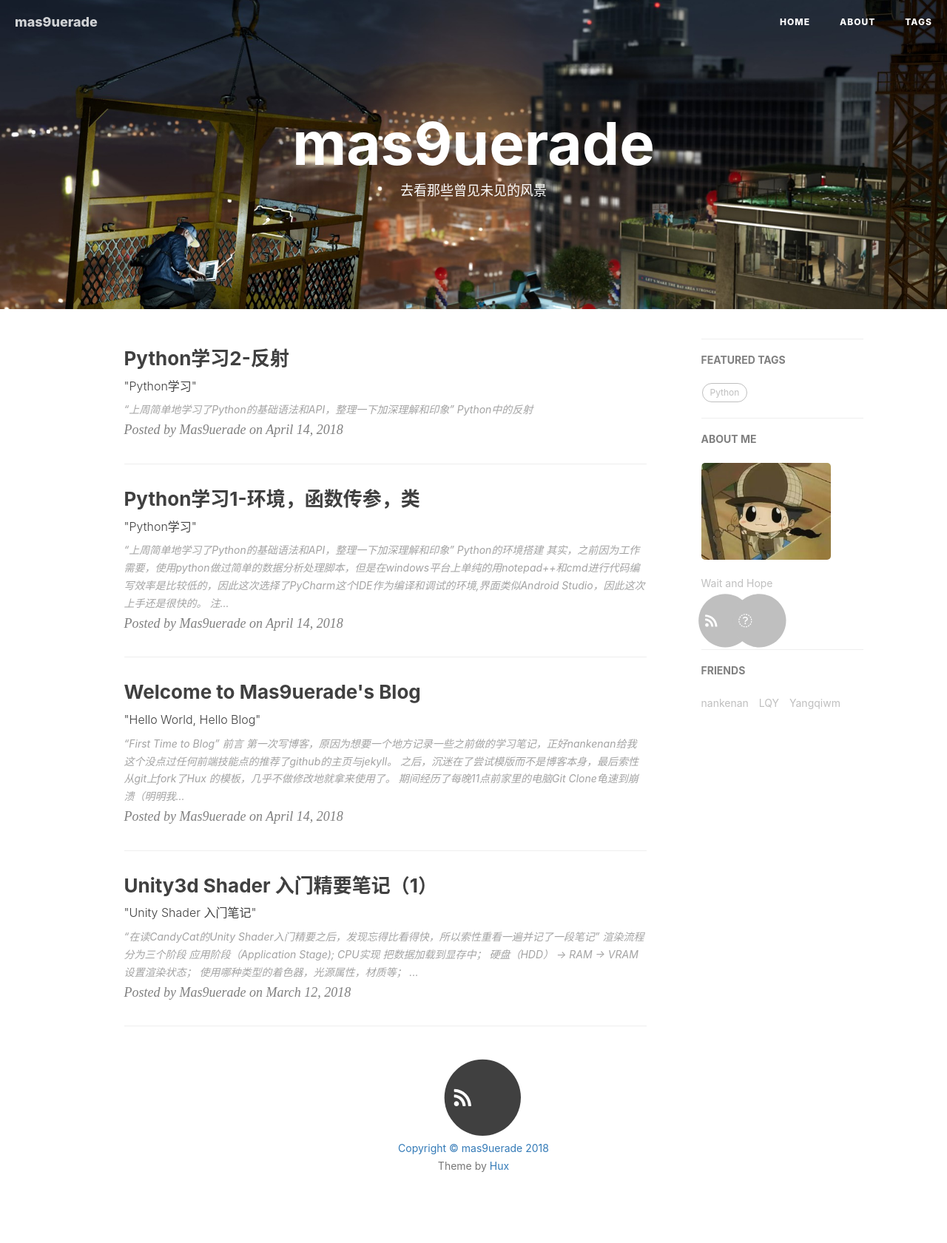
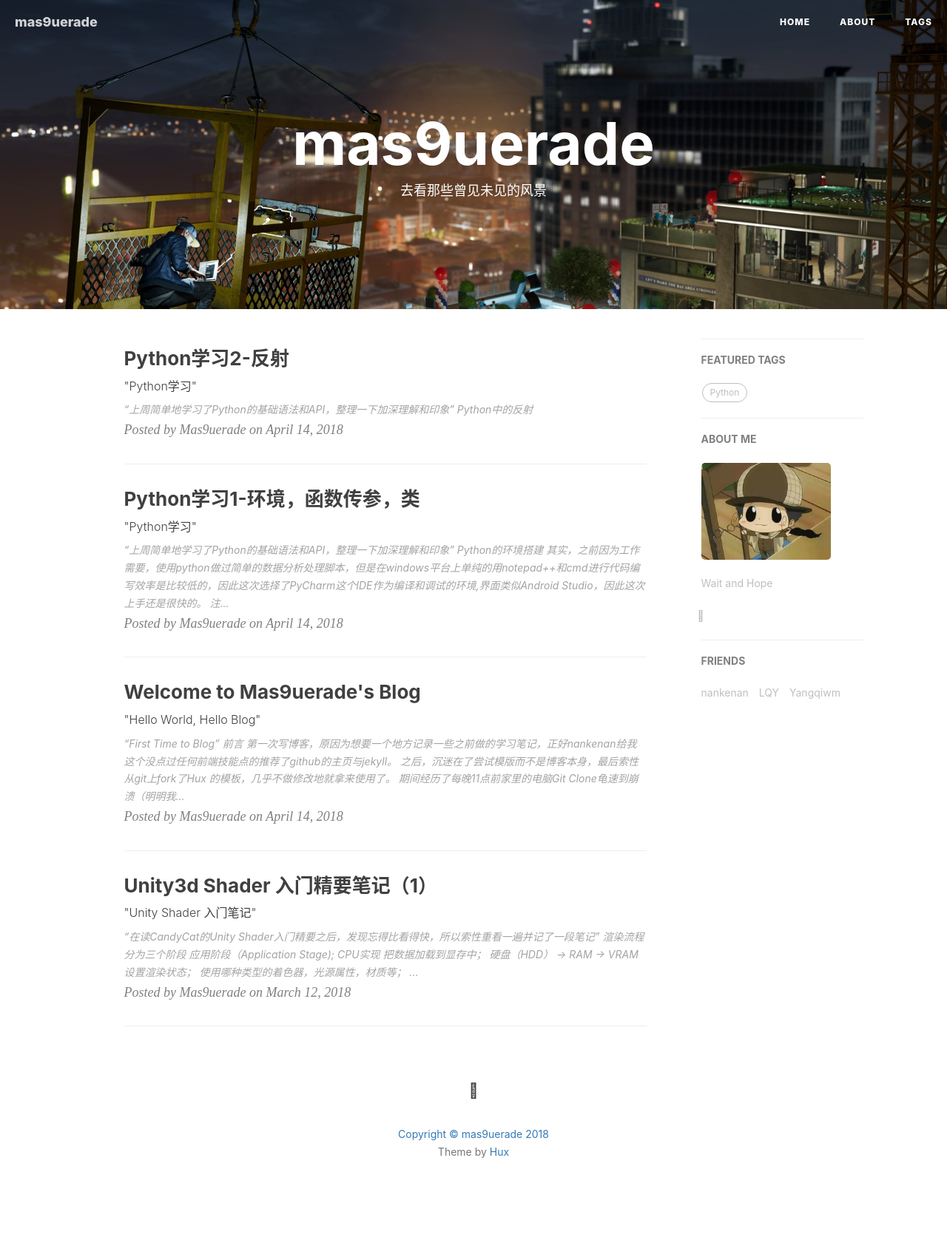
Before and after one commit to Mas9uerade/mas9uerade.github.io, a Jekyll site: the page built from index.html, in a window 1280 px wide. Shown: the whole page at 74% size. Built offline with Jekyll 4.4.1, drawn with Linux system fonts in a browser that asks for light colours; nearby versions of some CDN libraries; the list of posts is cut into pages by our own code; comment, search, counter and statistics services are not loaded.

Commit message:
关闭RSS

```diff
--- a/_config.yml
+++ b/_config.yml
@@ -13,7 +13,7 @@
 
 
 # SNS settings
-RSS: true
+RSS: false
 
 #zhihu_username:
 github_username: Mas9uerade
--- a/_layouts/page.html
+++ b/_layouts/page.html
@@ -160,16 +160,12 @@
                                 </a>
                             </li>
                             {% endif %}
-                            {% if site.github_username %}
                             <li>
-                                <a target="_blank" href="https://github.com/{{ site.github_username }}">
-                                    <span class="fa-stack fa-lg">
-                                        <i class="fa fa-circle fa-stack-2x"></i>
-                                        <i class="fa fa-github fa-stack-1x fa-inverse"></i>
+                                <a target="_blank" href="https://github.com/Mas9uerade">
+                                    <span class="fa-github">
                                     </span>
                                 </a>
                             </li>
-                            {% endif %}
                         </ul>
                     </div>
                 </section>
```
